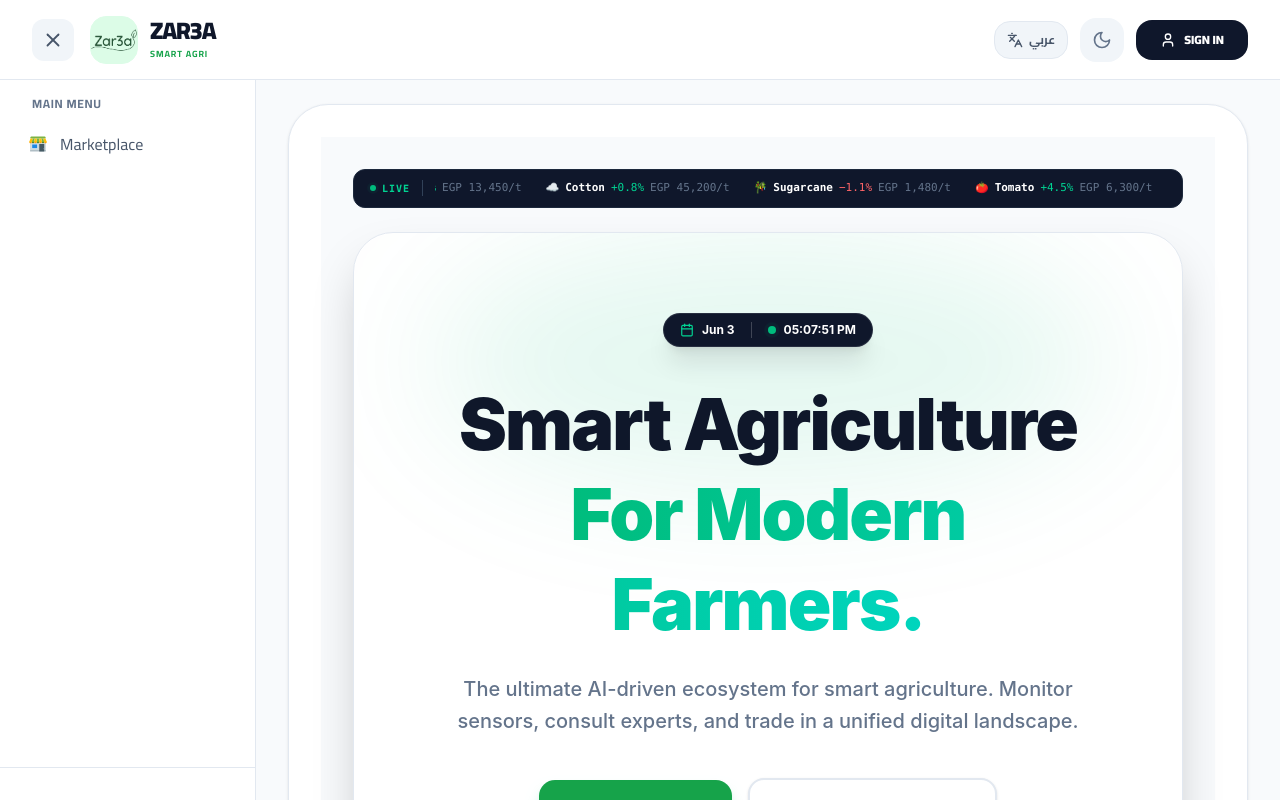
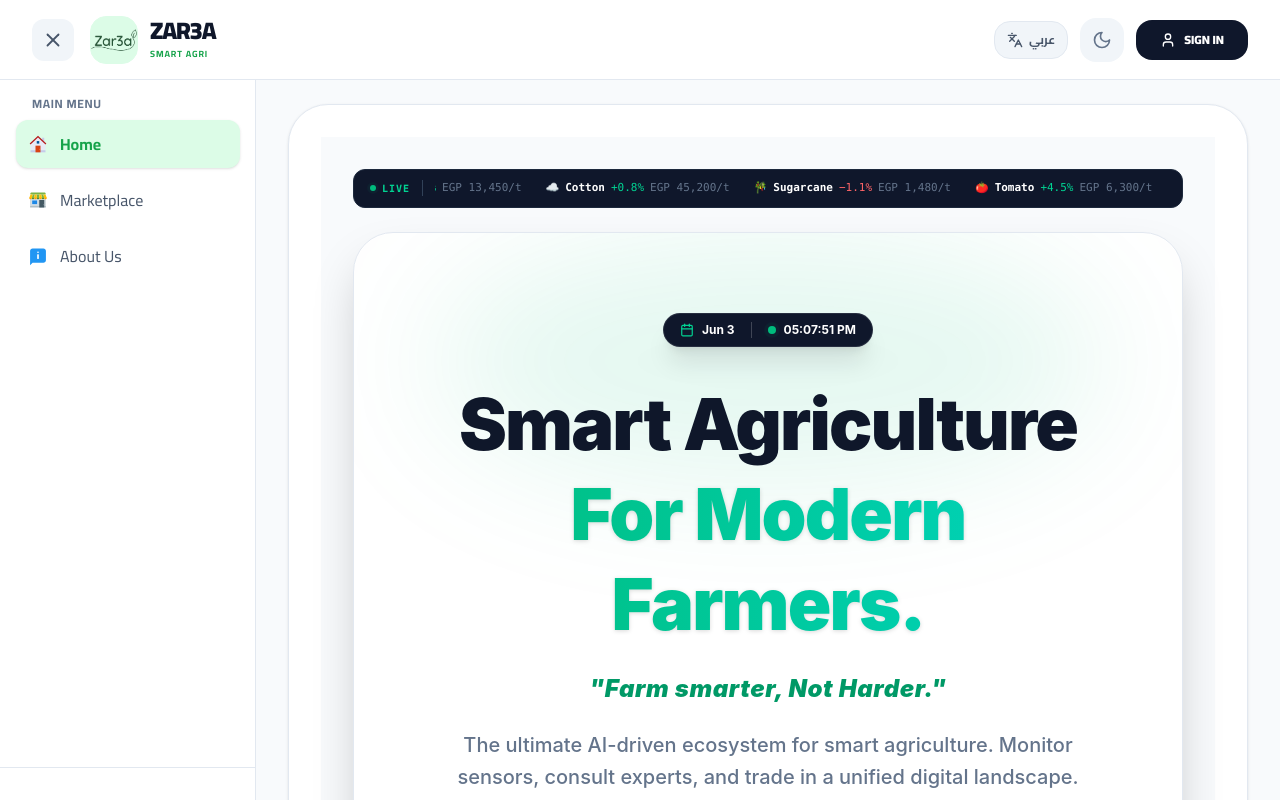
Before and after one commit to Moustafakhameis/Zar3a, a React (Vite) app in the folder Zar3a/: page / in a window 1280 px wide. Built offline with nearby package versions, Linux system fonts and the light colour scheme; no server answers; what groq-sdk would draw is missing.

Commit message:
Update Home animations and Sidebar navigation

```diff
--- a/Zar3a/src/components/Sidebar/Sidebar.jsx
+++ b/Zar3a/src/components/Sidebar/Sidebar.jsx
@@ -16,6 +16,7 @@ import {
   FcManager,
   FcCancel,
   FcAbout,
+  FcHome,
 } from "react-icons/fc";
 
 const Sidebar = ({ isOpen, onClose }) => {
@@ -59,6 +60,9 @@ const Sidebar = ({ isOpen, onClose }) => {
   const profileLink = getProfileLink();
   const menuItems = [];
 
+  // Home: Everyone
+  menuItems.push({ path: "/", label: t("nav.home") || "Home", icon: <FcHome /> });
+
   // Dashboard: Only for FARMER, ADMIN (NOT for EXPERT, SUPPLIER, or BUYER)
   if (user?.role && !['AGRO_EXPERT', 'SUPPLIER', 'BUYER'].includes(user.role)) {
     menuItems.push({ path: "/dashboard", label: t("nav.dashboard"), icon: <FcDataSheet /> });
@@ -66,6 +70,9 @@ const Sidebar = ({ isOpen, onClose }) => {
 
   // Marketplace: Everyone (including unregistered)
   menuItems.push({ path: "/marketplace", label: t("nav.marketplace"), icon: <FcShop /> });
+
+  // About: Everyone
+  menuItems.push({ path: "/about", label: t("nav.aboutUs") || "About Us", icon: <FcAbout /> });
 
   // Track Orders: For all registered users
   if (user?.role) {
--- a/Zar3a/src/pages/Admin/Admin.jsx
+++ b/Zar3a/src/pages/Admin/Admin.jsx
@@ -235,7 +235,7 @@ export default function Admin() {
     return userRole === pendingRoleFilter;
   });
 
-  if (authLoading || loading) {
+  if (authLoading || (user && loading)) {
     return (
       <div className="min-h-screen flex items-center justify-center bg-surface-secondary dark:bg-slate-900">
         <div className="text-center">
--- a/Zar3a/src/pages/Home/Home.jsx
+++ b/Zar3a/src/pages/Home/Home.jsx
@@ -73,18 +73,42 @@ const Home = () => {
             </div>
           </div>
 
-          <h1 className="text-5xl md:text-7xl font-black text-text-main dark:text-white tracking-tight mb-6 leading-tight">
+          <motion.h1
+            initial={{ opacity: 0, y: 20 }}
+            animate={{ opacity: 1, y: 0 }}
+            transition={{ delay: 0.3, duration: 0.6, type: "spring" }}
+            className="text-5xl md:text-7xl font-black text-text-main dark:text-white tracking-tight mb-6 leading-tight"
+          >
             {t("home.hero.title1")} <br />
-            <span className="text-transparent bg-clip-text bg-linear-to-r from-emerald-500 to-teal-400">
+            <span className="text-transparent bg-clip-text bg-linear-to-r from-emerald-500 to-teal-400 inline-block drop-shadow-sm">
               {t("home.hero.title2")}
             </span>
-          </h1>
+          </motion.h1>
 
-          <p className="text-lg md:text-xl text-text-muted dark:text-text-disabled max-w-2xl mx-auto mb-10 font-medium leading-relaxed">
+          <motion.p
+            initial={{ opacity: 0, scale: 0.8 }}
+            animate={{ opacity: 1, scale: 1 }}
+            transition={{ delay: 0.5, type: "spring", stiffness: 200 }}
+            className="text-xl md:text-2xl text-emerald-600 dark:text-emerald-400 font-black italic tracking-wide mb-6"
+          >
+            "Farm smarter, Not Harder."
+          </motion.p>
+
+          <motion.p
+            initial={{ opacity: 0 }}
+            animate={{ opacity: 1 }}
+            transition={{ delay: 0.6, duration: 0.8 }}
+            className="text-lg md:text-xl text-text-muted dark:text-text-disabled max-w-2xl mx-auto mb-10 font-medium leading-relaxed"
+          >
             {t("home.hero.subtitle")}
-          </p>
+          </motion.p>
 
-          <div className="flex flex-col sm:flex-row items-center justify-center gap-4">
+          <motion.div
+            initial={{ opacity: 0, y: 20 }}
+            animate={{ opacity: 1, y: 0 }}
+            transition={{ delay: 0.8, type: "spring" }}
+            className="flex flex-col sm:flex-row items-center justify-center gap-4"
+          >
             {!user && (
               <Link to="/login" className="w-full sm:w-auto">
                 <button className="w-full px-8 py-4 bg-primary-base hover:bg-primary-hover text-white font-black rounded-2xl shadow-lg shadow-emerald-500/30 transition-all active:scale-95 flex items-center justify-center gap-2 text-lg group">
@@ -98,7 +122,7 @@ const Home = () => {
                 {t("home.hero.explore")}
               </button>
             </Link>
-          </div>
+          </motion.div>
         </motion.div>
       </motion.div>
 
```
